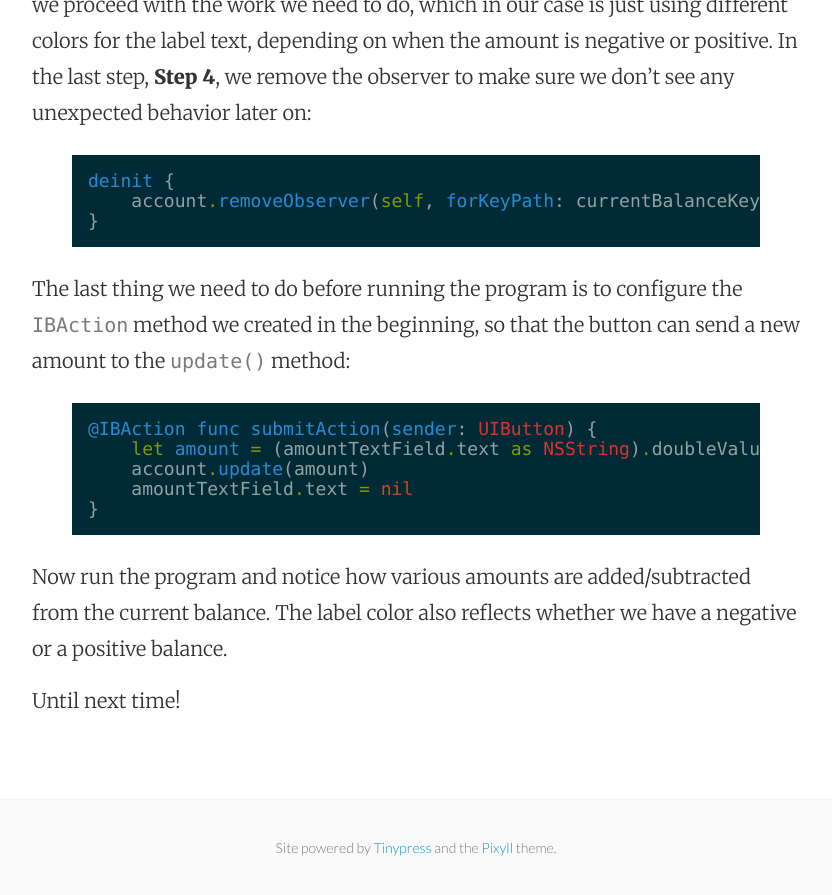
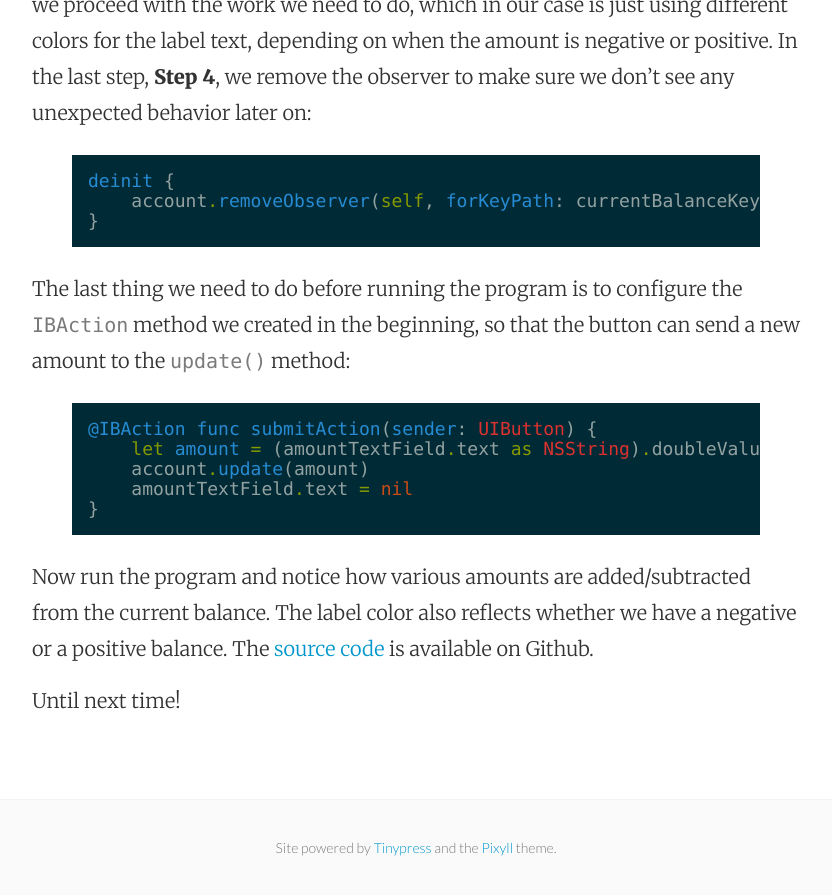
Before and after one commit to mhorga/mhorga.github.io, a Jekyll site: the page built from _posts/2015-09-06-object-communication-in-ios.markdown, in a window 1280 px wide and 900 px high, scrolled down 2992 px. Shown: the top 895 px of the window, without its empty margins (224-1056 px from the left). Built offline with Jekyll 4.4.1, drawn with Linux system fonts in a browser that asks for light colours.

Commit message:
Post update: Object communication in iOS with KVO

```diff
--- a/_posts/2015-09-06-object-communication-in-ios.markdown
+++ b/_posts/2015-09-06-object-communication-in-ios.markdown
@@ -89,6 +89,6 @@ The last thing we need to do before running the program is to configure the `IBA
 }
 {% endhighlight %}
 
-Now run the program and notice how various amounts are added/subtracted from the current balance. The label color also reflects whether we have a negative or a positive balance.
+Now run the program and notice how various amounts are added/subtracted from the current balance. The label color also reflects whether we have a negative or a positive balance. The [source code](https://github.com/mhorga/KVO) is available on Github.
 
 Until next time!
```
